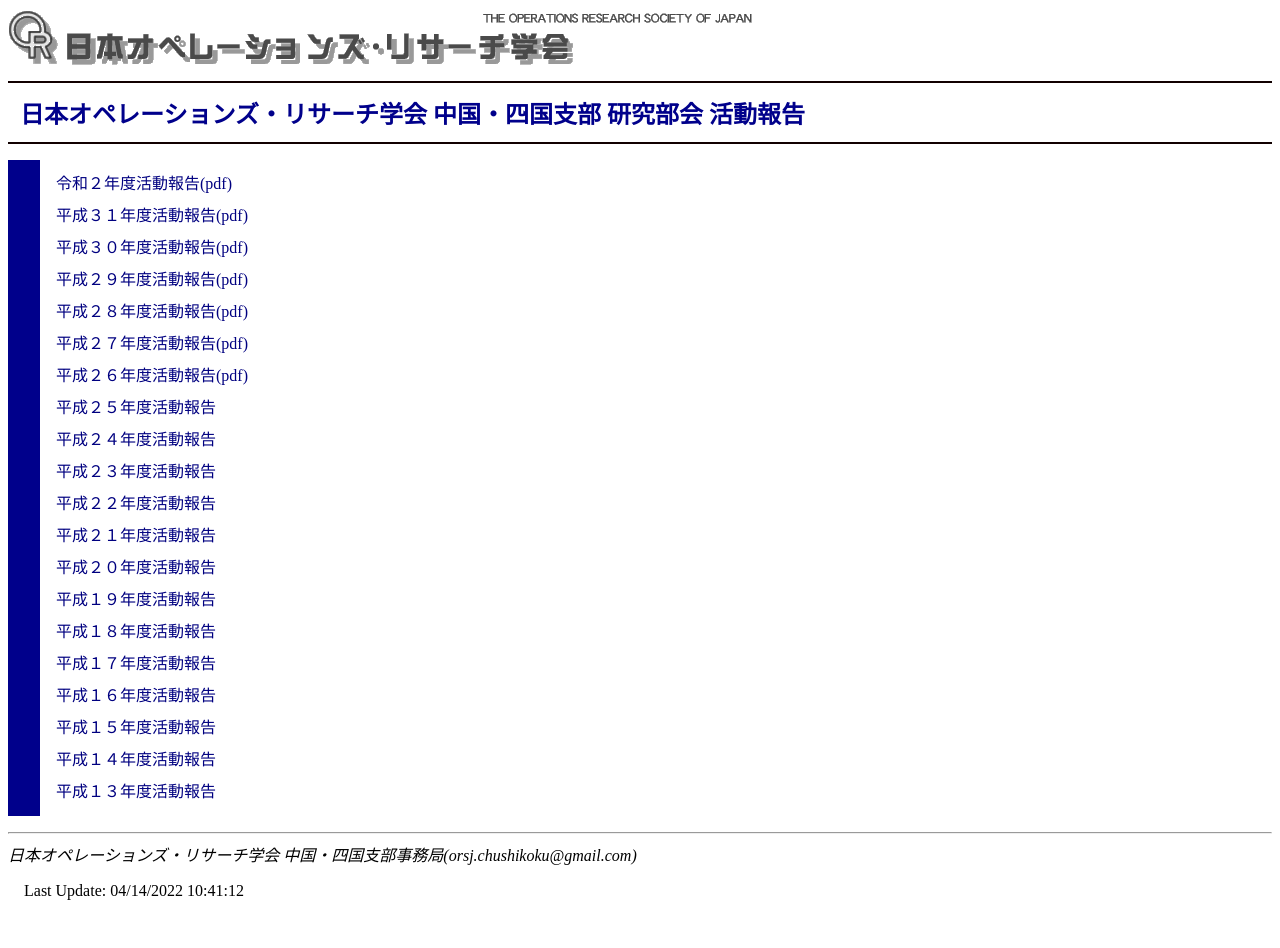
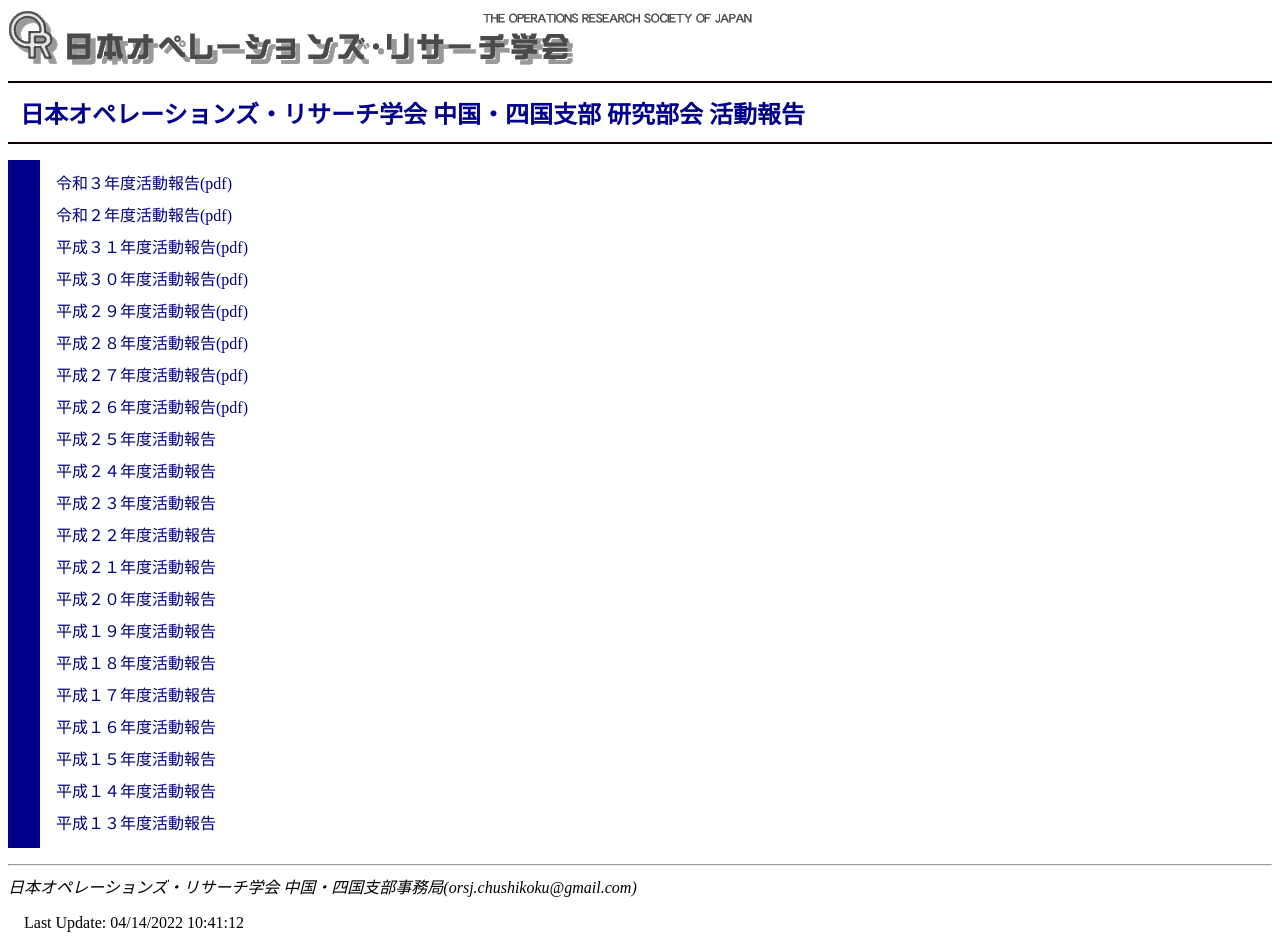
Before and after one commit to orsj-cs/orsj-cs.github.io, a Jekyll site: the page built from achievement/index.html, in a window 1280 px wide. Built offline with Jekyll 4.4.1, drawn with Linux system fonts in a browser that asks for light colours; before the commit the page ends 916 px from its top, so only the background shows below that.

Commit message:
Update index.html

```diff
--- a/achievement/index.html
+++ b/achievement/index.html
@@ -3,6 +3,7 @@ layout: default
 title: 日本オペレーションズ・リサーチ学会 中国・四国支部 研究部会 活動報告
 ---
 <ul>
+    <li><a href="../sokai/sokai2022/m0.pdf">令和３年度活動報告(pdf)</a></li>
     <li><a href="../sokai/sokai2021/m0.pdf">令和２年度活動報告(pdf)</a></li>
     <li><a href="../sokai/sokai2020/m0.pdf">平成３１年度活動報告(pdf)</a></li>
     <li><a href="../sokai/sokai2019/m0.pdf">平成３０年度活動報告(pdf)</a></li>
```
Lines whose indentation alone changed are shown as unchanged.
